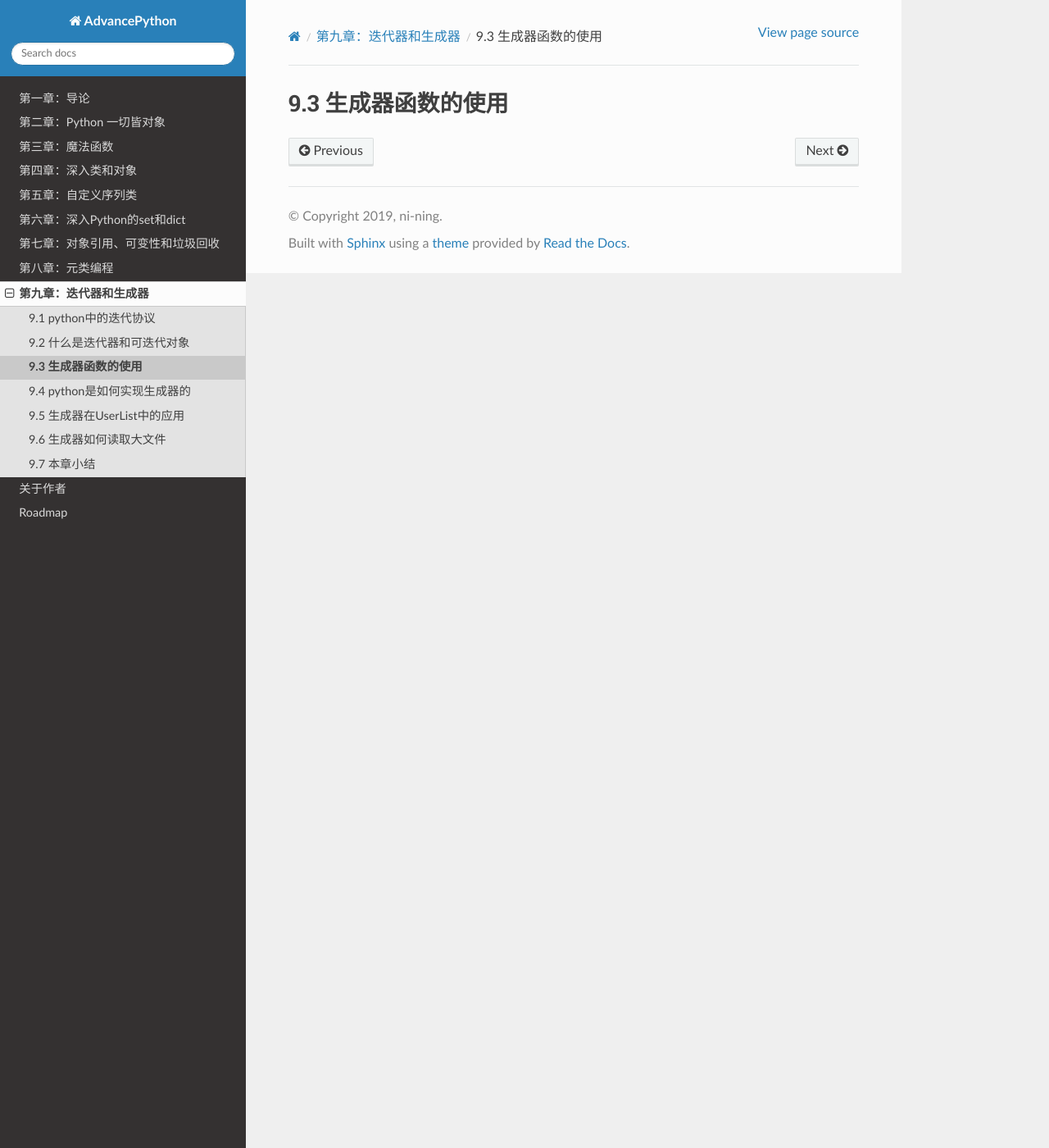
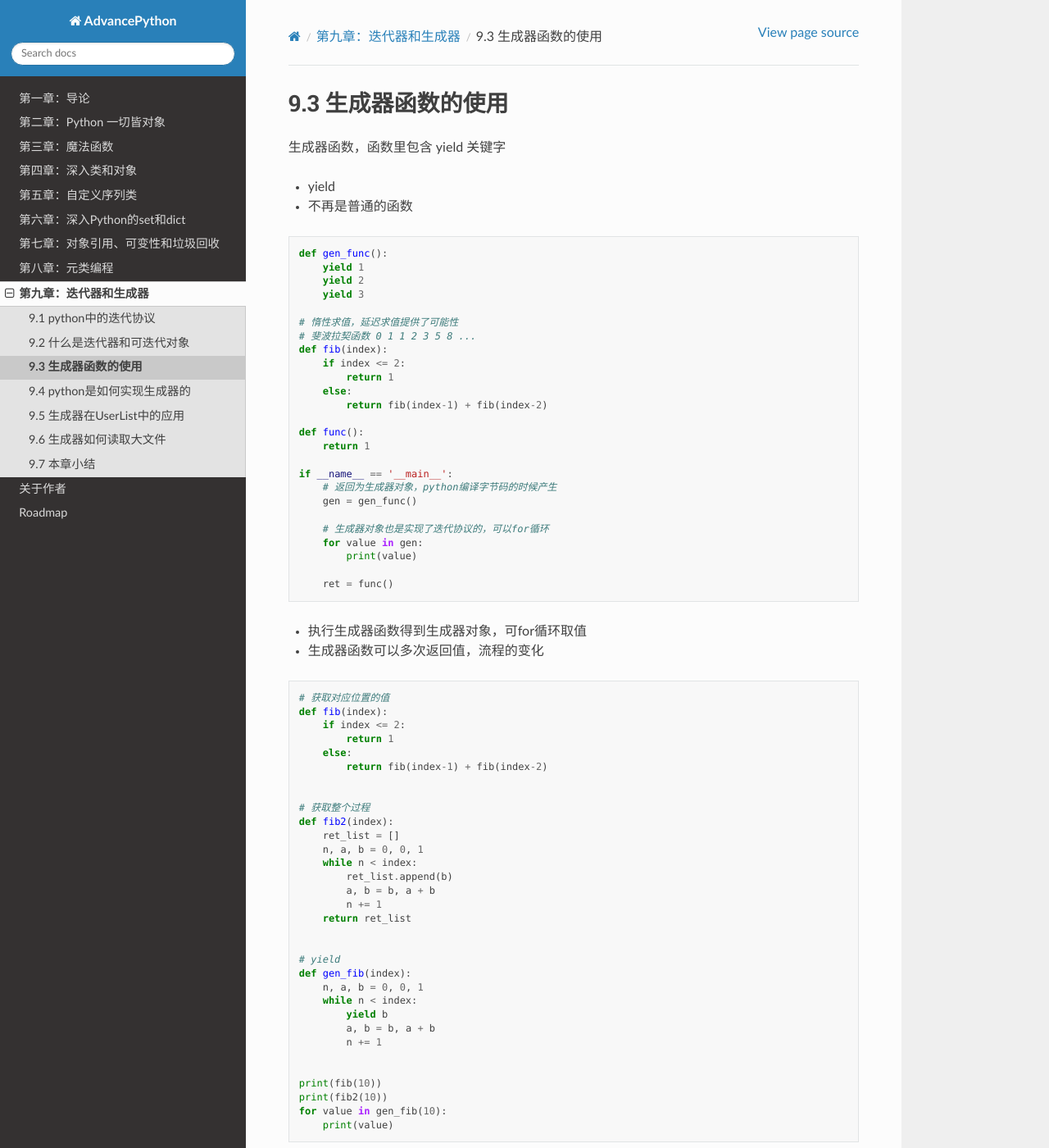
Before and after one commit to ni-ning/AdvancePython, a Sphinx documentation site: the page built from source/c09/p03_generator.rst, in a window 1280 px wide and 1400 px high. Shown: the whole window at 82% size. Built offline with Sphinx 7.4.7 and the Read the Docs theme 2.0.0, drawn with Linux system fonts in a browser that asks for light colours; some of the changed text lies outside the part shown.

Commit message:
add c09 rst

```diff
--- a/source/c09/p03_generator.rst
+++ b/source/c09/p03_generator.rst
@@ -1,3 +1,81 @@
 ===============================
 9.3 生成器函数的使用
 ===============================
+
+生成器函数，函数里包含 yield 关键字
+
+- yield
+- 不再是普通的函数
+
+
+.. code-block:: py
+
+    def gen_func():
+        yield 1
+        yield 2
+        yield 3
+
+    # 惰性求值，延迟求值提供了可能性
+    # 斐波拉契函数 0 1 1 2 3 5 8 ...
+    def fib(index):
+        if index <= 2:
+            return 1
+        else:
+            return fib(index-1) + fib(index-2)
+
+    def func():
+        return 1
+
+    if __name__ == '__main__':
+        # 返回为生成器对象，python编译字节码的时候产生
+        gen = gen_func()
+
+        # 生成器对象也是实现了迭代协议的，可以for循环
+        for value in gen:
+            print(value)
+
+        ret = func()
+
+- 执行生成器函数得到生成器对象，可for循环取值
+- 生成器函数可以多次返回值，流程的变化
+
+.. code-block:: py
+
+    # 获取对应位置的值
+    def fib(index):
+        if index <= 2:
+            return 1
+        else:
+            return fib(index-1) + fib(index-2)
+
+
+    # 获取整个过程
+    def fib2(index):
+        ret_list = []
+        n, a, b = 0, 0, 1
+        while n < index:
+            ret_list.append(b)
+            a, b = b, a + b
+            n += 1
+        return ret_list
+
+
+    # yield
+    def gen_fib(index):
+        n, a, b = 0, 0, 1
+        while n < index:
+            yield b
+            a, b = b, a + b
+            n += 1
+
+
+    print(fib(10))
+    print(fib2(10))
+    for value in gen_fib(10):
+        print(value)
+
+
+斐波拉契 1 1 2 3 5 8 ...
+
+- 根据位置获取对应值
+- 根据位置获取所有值
```
Also changed, not shown: source/c09/p01_iter_protocol.rst (+17 -0 lines), source/c09/p02_iterator_iterable.rst (+67 -0 lines), 1 other file.
